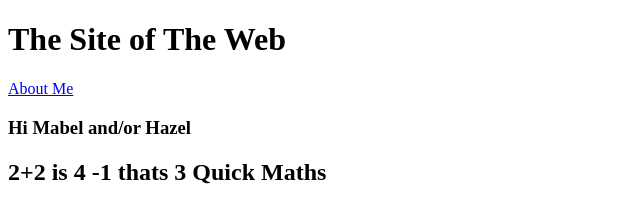
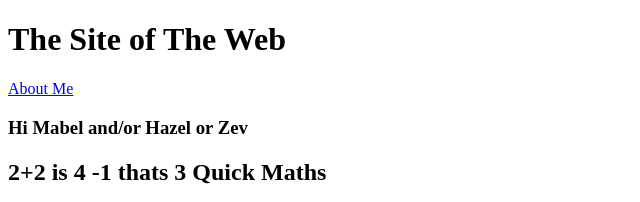
Before and after one commit to airborne-robots/airborne-robots.github.io, a website: page index.html in a window 1280 px wide. Shown: the top 202 px of the page, 0-640 px from the left. Drawn offline with Linux system fonts and the light colour scheme.

Commit message:
Update index.html

```diff
--- a/index.html
+++ b/index.html
@@ -6,7 +6,7 @@
   <body>
     <h1>The Site of The Web</h1>
     <a href="aboutme/aboutme.html">About Me</a>
-    <h3>Hi Mabel and/or Hazel</h3>
+    <h3>Hi Mabel and/or Hazel or Zev</h3>
     <div id="factsbro">
       <h2>2+2 is 4 -1 thats 3 Quick Maths</h2>
       <img src="quickmaths.jpeg" alt="Quick Maths">
```
